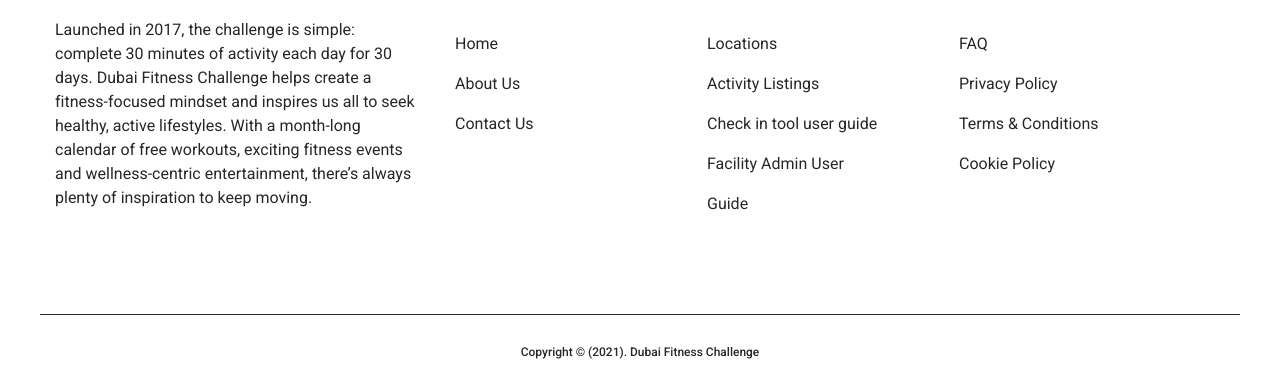
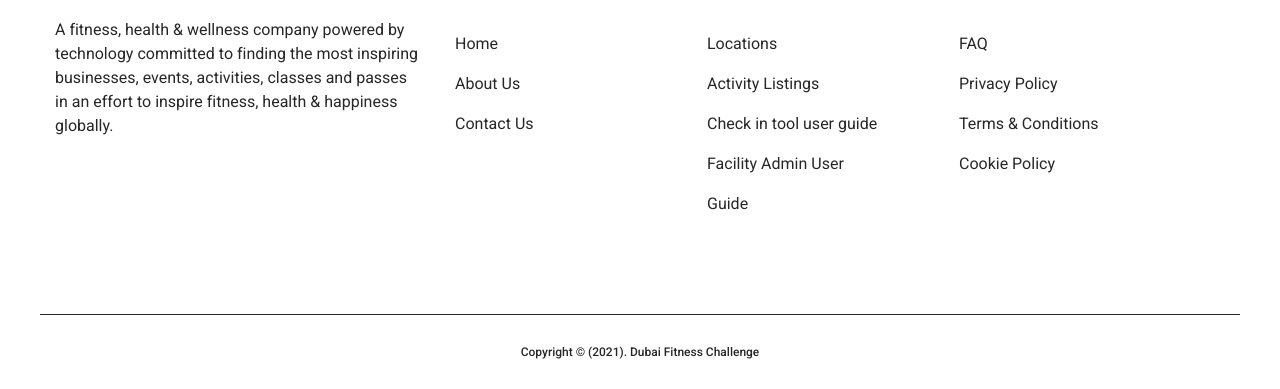
Before and after one commit to Malik-Saif/services-landing-page, a plain HTML site: page index.html in a window 1280 px wide. Shown: the part 1183-1572 px from the top of the page. Drawn offline with Linux system fonts and the light colour scheme.

Commit message:
adding new footer content

```diff
--- a/index.html
+++ b/index.html
@@ -109,7 +109,7 @@
             <div class="container">
                 <div class="info">
                     <img src="./images/footer-logo.png" alt="" width="189">
-                    <p class="text-xs text-justify">Launched in 2017, the challenge is simple: complete 30 minutes of activity each day for 30 days. Dubai Fitness Challenge helps create a fitness-focused mindset and inspires us all to seek healthy, active lifestyles. With a month-long calendar of free workouts, exciting fitness events and wellness-centric entertainment, there’s always plenty of inspiration to keep moving.</p>
+                    <p class="text-xs text-justify">A fitness, health & wellness company powered by technology committed to finding the most inspiring businesses, events, activities, classes and passes in an effort to inspire fitness, health & happiness globally.</p>
                 </div>
                 <div class="links">
                     <p class="font-bold">Company</p>
```
